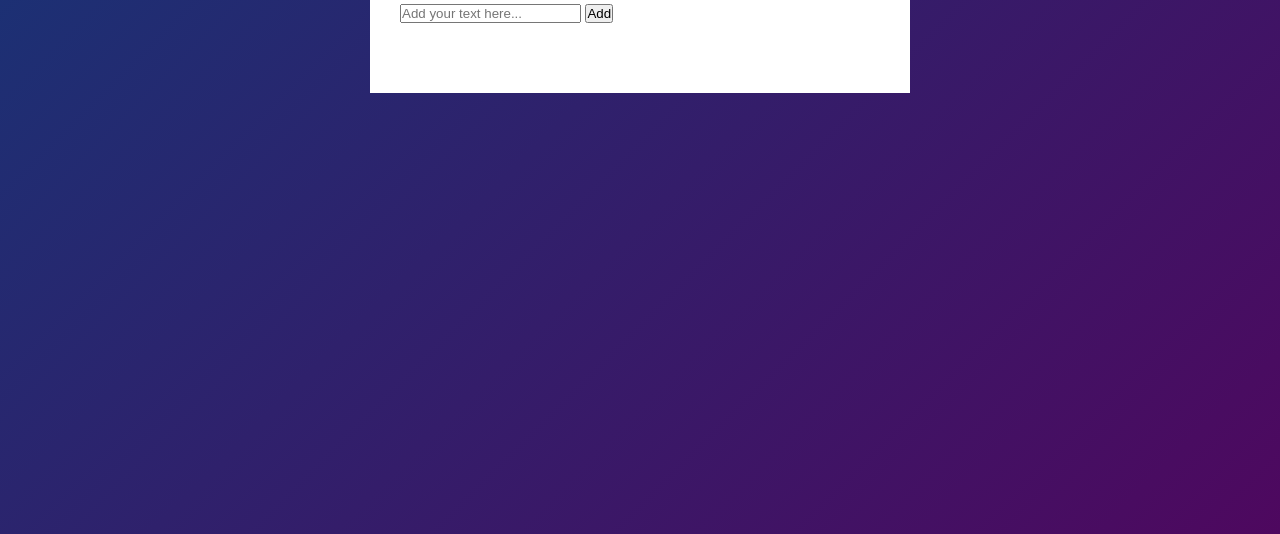
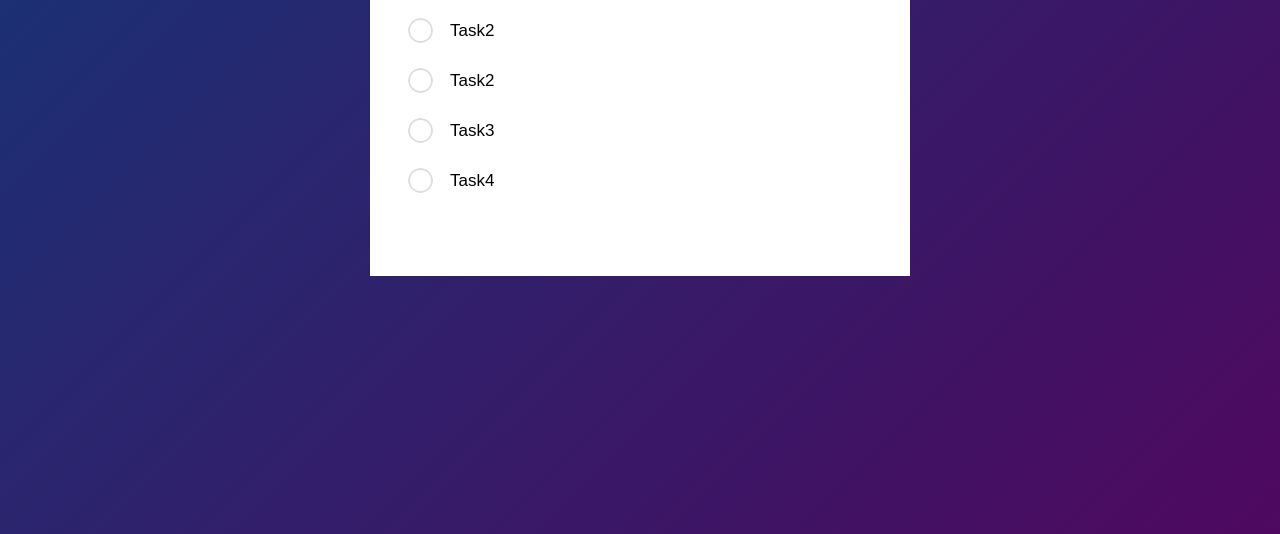
Before and after one commit to juniorjudy123/To-do-app, a plain HTML site: page index.html in a window 1280 px wide. Shown: the part 266-800 px from the top of the page. Drawn offline with Linux system fonts and the light colour scheme.

Commit message:
basic design ,inputbox,add button and hardcoded ul setup done

```diff
--- a/index.html
+++ b/index.html
@@ -18,6 +18,12 @@
 					/>
 					<button>Add</button>
 				</div>
+				<ul id="list-container">
+					<li>Task2</li>
+					<li>Task2</li>
+					<li>Task3</li>
+					<li>Task4</li>
+				</ul>
 			</div>
 		</div>
 	</body>
--- a/styles.css
+++ b/styles.css
@@ -27,3 +27,61 @@
 	align-items: center;
 	margin-bottom: 20px;
 }
+
+.todo-app img {
+	width: 30px;
+	margin-left: 10px;
+}
+
+.row {
+	display: flex;
+	align-items: center;
+	justify-content: space-between;
+	background-color: #edeef0;
+	border-radius: 30px;
+	padding-left: 20px;
+	margin-bottom: 25px;
+}
+
+input {
+	flex: 1;
+	border: none;
+	outline: none;
+	background: transparent;
+	padding: 10px;
+	font-weight: 20px;
+}
+
+button {
+	border: none;
+	outline: none;
+	padding: 16px 50px;
+	background-color: #ff5945;
+	color: #fff;
+	font: size 16px;
+	cursor: pointer;
+	border-radius: 40px;
+}
+
+ul li {
+	list-style: none;
+	font-size: 17px;
+	padding: 15px 8px 15px 50px;
+	user-select: none; /*doubt*/
+	cursor: pointer;
+	position: relative;
+}
+
+ul li::before {
+	content: "";
+	position: absolute;
+	height: 25px;
+	width: 25px;
+	border-radius: 50%;
+	background-image: url(images/unchecked.png); /*doubt*/
+	background-size: cover;
+	background-position: center;
+	top: 12px;
+	left: 8px;
+	position: absolute;
+}
```
